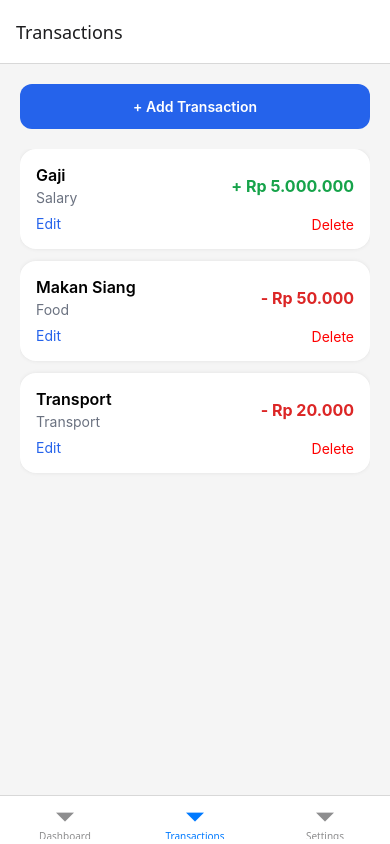
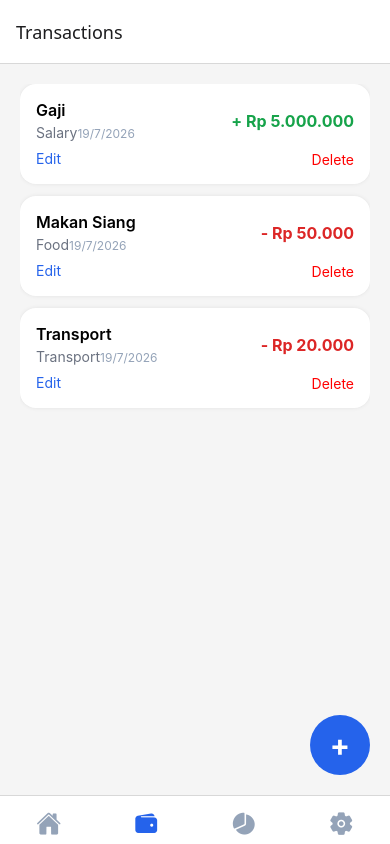
Before and after one commit to fafaalbari5/SmartDough, a React Native app: screen /Transactions in a window 390 px wide. Built offline with nearby package versions, Linux system fonts and the light colour scheme.

Commit message:
Add new statistics screen, enhance dashboard with page header, and update transaction item display

```diff
--- a/package.json
+++ b/package.json
@@ -9,6 +9,7 @@
     "web": "expo start --web"
   },
   "dependencies": {
+    "@expo/vector-icons": "^15.0.3",
     "@react-native-async-storage/async-storage": "2.2.0",
     "@react-native-community/datetimepicker": "8.4.4",
     "@react-native-picker/picker": "2.11.1",
@@ -19,10 +20,12 @@
     "expo-status-bar": "~3.0.9",
     "react": "19.1.0",
     "react-native": "0.81.5",
+    "react-native-chart-kit": "^7.0.2",
     "react-native-gesture-handler": "~2.28.0",
     "react-native-reanimated": "~4.1.1",
     "react-native-safe-area-context": "~5.6.0",
     "react-native-screens": "~4.16.0",
+    "react-native-svg": "^15.15.5",
     "zustand": "^5.0.14"
   },
   "devDependencies": {
--- a/src/components/BalanceCard.tsx
+++ b/src/components/BalanceCard.tsx
@@ -4,20 +4,22 @@ interface Props {
   balance: number;
 }
 
-export default function BalanceCard({ balance }: Props) {
+export default function BalanceCard({
+  balance,
+}: Props) {
   return (
     <View
       style={{
         backgroundColor: "#2563eb",
-        borderRadius: 20,
-        padding: 20,
-        marginTop: 30,
+        borderRadius: 24,
+        padding: 24,
+        marginTop: 25,
       }}
     >
       <Text
         style={{
-          color: "white",
-          fontSize: 16,
+          color: "#bfdbfe",
+          fontSize: 15,
         }}
       >
         Total Balance
@@ -26,9 +28,9 @@ export default function BalanceCard({ balance }: Props) {
       <Text
         style={{
           color: "white",
-          fontSize: 32,
+          fontSize: 34,
           fontWeight: "bold",
-          marginTop: 10,
+          marginTop: 8,
         }}
       >
         Rp {balance.toLocaleString("id-ID")}
--- /dev/null
+++ b/src/components/PageHeader.tsx
@@ -0,0 +1,39 @@
+import { View, Text } from "react-native";
+import { SafeAreaView } from "react-native-safe-area-context";
+
+interface Props {
+  title: string;
+  subtitle?: string;
+}
+
+export default function PageHeader({ title, subtitle }: Props) {
+  return (
+    <SafeAreaView edges={["top"]}>
+      <View
+        style={{
+          marginBottom: 20,
+        }}
+      >
+        <Text
+          style={{
+            fontSize: 28,
+            fontWeight: "700",
+          }}
+        >
+          {title}
+        </Text>
+
+        {subtitle && (
+          <Text
+            style={{
+              color: "#64748b",
+              marginTop: 4,
+            }}
+          >
+            {subtitle}
+          </Text>
+        )}
+      </View>
+    </SafeAreaView>
+  );
+}
--- a/src/components/TransactionItem.tsx
+++ b/src/components/TransactionItem.tsx
@@ -50,6 +50,15 @@ export default function TransactionItem({ transaction, onEdit }: Props) {
             }}
           >
             {transaction.category}
+            <Text
+              style={{
+                color: "#94a3b8",
+                fontSize: 12,
+                marginTop: 4,
+              }}
+            >
+              {new Date(transaction.createdAt).toLocaleDateString("id-ID")}
+            </Text>
           </Text>
         </View>
 
--- a/src/navigation/BottomTabs.tsx
+++ b/src/navigation/BottomTabs.tsx
@@ -1,8 +1,9 @@
 import { createBottomTabNavigator } from "@react-navigation/bottom-tabs";
+import { Ionicons } from "@expo/vector-icons";
 
 import DashboardScreen from "../screens/DashboardScreen";
-import TransactionsScreen from "../screens/TransactionsScreen";
 import TransactionStack from "./TransactionStack";
+import StatisticsScreen from "../screens/StatisticsScreen";
 import SettingsScreen from "../screens/SettingsScreen";
 
 const Tab = createBottomTabNavigator();
@@ -10,13 +11,46 @@ const Tab = createBottomTabNavigator();
 export default function BottomTabs() {
   return (
     <Tab.Navigator
-      screenOptions={{
+      screenOptions={({ route }) => ({
         headerShown: false,
-      }}
+
+        tabBarActiveTintColor: "#2563eb",
+        tabBarInactiveTintColor: "#94a3b8",
+
+        tabBarStyle: {
+          paddingTop: 8,
+          paddingBottom: 8,
+        },
+
+        tabBarIcon: ({ color, size }) => {
+          let iconName: keyof typeof Ionicons.glyphMap;
+
+          switch (route.name) {
+            case "Dashboard":
+              iconName = "home";
+              break;
+
+            case "Transactions":
+              iconName = "wallet";
+              break;
+
+            case "Statistics":
+              iconName = "pie-chart";
+              break;
+
+            default:
+              iconName = "settings";
+          }
+
+          return <Ionicons name={iconName} size={size} color={color} />;
+        },
+      })}
     >
-      <Tab.Screen name="Dashboard" component={DashboardScreen} />
+      <Tab.Screen name="Dashboard" component={DashboardScreen} options={{headerShown: false}}/>
 
-      <Tab.Screen name="Transactions" component={TransactionStack} />
+      <Tab.Screen name="Transactions" component={TransactionStack} options={{headerShown: false}}/>
+
+      <Tab.Screen name="Statistics" component={StatisticsScreen} />
 
       <Tab.Screen name="Settings" component={SettingsScreen} />
     </Tab.Navigator>
--- a/src/screens/AddTransactionScreen.tsx
+++ b/src/screens/AddTransactionScreen.tsx
@@ -186,6 +186,8 @@ export default function AddTransactionScreen() {
         <DateTimePicker
           value={date}
           mode="date"
+          minimumDate={new Date("2000-01-01")}
+          maximumDate={new Date()}
           onChange={(event, selectedDate) => {
             setShowDatePicker(false);
 
--- a/src/screens/DashboardScreen.tsx
+++ b/src/screens/DashboardScreen.tsx
@@ -1,10 +1,11 @@
-import { View, Text, FlatList } from "react-native";
+import { View, Text, FlatList, ScrollView } from "react-native";
 
 import BalanceCard from "../components/BalanceCard";
 
 import { useTransactionStore } from "../store/transactionStore";
 
 import TransactionItem from "../components/TransactionItem";
+import PageHeader from "../components/PageHeader";
 
 export default function DashboardScreen() {
   const balance = useTransactionStore((state) => state.getBalance());
@@ -13,20 +14,17 @@ export default function DashboardScreen() {
   const transactions = useTransactionStore((state) => state.transactions);
 
   return (
-    <View
+    <ScrollView
       style={{
         flex: 1,
+        backgroundColor: "#f8fafc",
+      }}
+      contentContainerStyle={{
         padding: 20,
+        paddingBottom: 20,
       }}
     >
-      <Text
-        style={{
-          fontSize: 28,
-          fontWeight: "bold",
-        }}
-      >
-        SmartDough
-      </Text>
+      <PageHeader title="SmartDough" subtitle="Personal Finance Tracker" />
 
       <BalanceCard balance={balance} />
 
@@ -87,9 +85,23 @@ export default function DashboardScreen() {
       >
         Recent Transactions
       </Text>
-      {transactions.slice(0, 3).map((transaction) => (
-        <TransactionItem key={transaction.id} transaction={transaction} />
-      ))}
-    </View>
+      {transactions.length === 0 ? (
+        <Text
+          style={{
+            color: "#64748b",
+            textAlign: "center",
+            marginTop: 20,
+          }}
+        >
+          No transactions yet
+        </Text>
+      ) : (
+        transactions
+          .slice(0, 3)
+          .map((transaction) => (
+            <TransactionItem key={transaction.id} transaction={transaction} />
+          ))
+      )}
+    </ScrollView>
   );
 }
--- /dev/null
+++ b/src/screens/StatisticsScreen.tsx
@@ -0,0 +1,275 @@
+import { View, Text, Dimensions, ScrollView } from "react-native";
+import { useTransactionStore } from "../store/transactionStore";
+import { PieChart } from "react-native-chart-kit";
+import PageHeader from "../components/PageHeader";
+
+export default function StatisticsScreen() {
+  const screenWidth = Dimensions.get("window").width;
+  const transactions = useTransactionStore((state) => state.transactions);
+  const income = useTransactionStore((state) => state.getTotalIncome());
+  const expense = useTransactionStore((state) => state.getTotalExpense());
+  const balance = useTransactionStore((state) => state.getBalance());
+  const currentMonth = new Date().getMonth();
+
+  const monthlyExpense = transactions
+    .filter((transaction) => {
+      const date = new Date(transaction.createdAt);
+
+      return transaction.type === "expense" && date.getMonth() === currentMonth;
+    })
+    .reduce((total, item) => total + item.amount, 0);
+
+  const expenseByCategory = transactions
+    .filter((item) => item.type === "expense")
+    .reduce(
+      (acc, transaction) => {
+        acc[transaction.category] =
+          (acc[transaction.category] || 0) + transaction.amount;
+
+        return acc;
+      },
+      {} as Record<string, number>,
+    );
+
+  const sortedCategories = Object.entries(expenseByCategory).sort(
+    (a, b) => b[1] - a[1],
+  );
+  const totalTransactions = transactions.length;
+
+  const highestExpense = transactions
+    .filter((t) => t.type === "expense")
+    .sort((a, b) => b.amount - a.amount)[0];
+
+  const topCategory = Object.entries(expenseByCategory).sort(
+    (a, b) => b[1] - a[1],
+  )[0];
+
+  const pieData = Object.entries(expenseByCategory).map(
+    ([category, amount], index) => ({
+      name: category,
+      amount,
+      color: ["#ef4444", "#f97316", "#eab308", "#22c55e", "#3b82f6", "#8b5cf6"][
+        index % 6
+      ],
+
+      legendFontColor: "#333",
+      legendFontSize: 14,
+    }),
+  );
+
+  return (
+    <ScrollView
+      style={{
+        flex: 1,
+        backgroundColor: "#f8fafc",
+      }}
+      contentContainerStyle={{
+        padding: 20,
+        paddingBottom: 20,
+      }}
+    >
+      <PageHeader title="Statistics" />
+      <View
+        style={{
+          backgroundColor: "white",
+          padding: 16,
+          borderRadius: 16,
+          marginBottom: 20,
+        }}
+      >
+        <Text
+          style={{
+            color: "#64748b",
+          }}
+        >
+          This Month Expense
+        </Text>
+
+        <Text
+          style={{
+            fontSize: 24,
+            fontWeight: "700",
+            marginTop: 6,
+          }}
+        >
+          Rp {monthlyExpense.toLocaleString("id-ID")}
+        </Text>
+      </View>
+
+      <View
+        style={{
+          flexDirection: "row",
+          gap: 10,
+          marginBottom: 20,
+        }}
+      >
+        <View
+          style={{
+            flex: 1,
+            backgroundColor: "white",
+            padding: 16,
+            borderRadius: 16,
+          }}
+        >
+          <Text
+            style={{
+              color: "#64748b",
+              fontSize: 12,
+            }}
+          >
+            Top Category
+          </Text>
+
+          <Text
+            style={{
+              fontSize: 18,
+              fontWeight: "700",
+              marginTop: 6,
+            }}
+          >
+            {topCategory ? topCategory[0] : "-"}
+          </Text>
+        </View>
+
+        <View
+          style={{
+            flex: 1,
+            backgroundColor: "white",
+            padding: 16,
+            borderRadius: 16,
+          }}
+        >
+          <Text
+            style={{
+              color: "#64748b",
+              fontSize: 12,
+            }}
+          >
+            Highest Expense
+          </Text>
+
+          <Text
+            style={{
+              fontSize: 18,
+              fontWeight: "700",
+              marginTop: 6,
+            }}
+          >
+            {highestExpense
+              ? `Rp ${highestExpense.amount.toLocaleString("id-ID")}`
+              : "-"}
+          </Text>
+        </View>
+      </View>
+      <View
+        style={{
+          backgroundColor: "white",
+          padding: 16,
+          borderRadius: 16,
+          marginBottom: 20,
+        }}
+      >
+        <Text
+          style={{
+            color: "#64748b",
+            fontSize: 12,
+          }}
+        >
+          Total Transactions
+        </Text>
+
+        <Text
+          style={{
+            fontSize: 24,
+            fontWeight: "700",
+            marginTop: 6,
+          }}
+        >
+          {totalTransactions}
+        </Text>
+      </View>
+      <Text
+        style={{
+          fontSize: 18,
+          fontWeight: "700",
+          marginBottom: 10,
+        }}
+      >
+        Expense Distribution
+      </Text>
+      <View
+        style={{
+          backgroundColor: "white",
+          borderRadius: 20,
+          paddingVertical: 20,
+          marginBottom: 20,
+        }}
+      >
+        {pieData.length === 0 ? (
+          <Text
+            style={{
+              textAlign: "center",
+              color: "#64748b",
+              paddingVertical: 30,
+            }}
+          >
+            No expense data available
+          </Text>
+        ) : (
+          <PieChart
+            data={pieData}
+            width={screenWidth - 40}
+            height={150}
+            accessor="amount"
+            backgroundColor="transparent"
+            paddingLeft="0"
+            chartConfig={{
+              color: (opacity = 1) => `rgba(0,0,0,${opacity})`,
+            }}
+          />
+        )}
+      </View>
+      <Text
+        style={{
+          fontSize: 18,
+          fontWeight: "700",
+          marginBottom: 10,
+        }}
+      >
+        Expense by Category
+      </Text>
+
+      {sortedCategories.map(([category, amount]) => (
+        <View
+          style={{
+            backgroundColor: "white",
+            padding: 16,
+            borderRadius: 16,
+            marginBottom: 10,
+
+            flexDirection: "row",
+            justifyContent: "space-between",
+            alignItems: "center",
+          }}
+        >
+          <Text
+            style={{
+              fontWeight: "600",
+            }}
+          >
+            {category}
+          </Text>
+
+          <Text
+            style={{
+              color: "#dc2626",
+              fontWeight: "700",
+            }}
+          >
+            Rp {amount.toLocaleString("id-ID")}
+          </Text>
+        </View>
+      ))}
+    </ScrollView>
+  );
+}
--- a/src/screens/TransactionsScreen.tsx
+++ b/src/screens/TransactionsScreen.tsx
@@ -17,26 +17,6 @@ export default function TransactionsScreen() {
         backgroundColor: "#f5f5f5",
       }}
     >
-      <Pressable
-        onPress={() => navigation.navigate("AddTransaction")}
-        style={{
-          backgroundColor: "#2563eb",
-          padding: 14,
-          borderRadius: 12,
-          marginBottom: 20,
-        }}
-      >
-        <Text
-          style={{
-            color: "white",
-            textAlign: "center",
-            fontWeight: "600",
-          }}
-        >
-          + Add Transaction
-        </Text>
-      </Pressable>
-
       <FlatList
         data={transactions}
         keyExtractor={(item) => item.id}
@@ -67,6 +47,37 @@ export default function TransactionsScreen() {
           </View>
         }
       />
+      <Pressable
+        onPress={() => navigation.navigate("AddTransaction")}
+        style={{
+          position: "absolute",
+
+          right: 20,
+          bottom: 20,
+
+          width: 60,
+          height: 60,
+
+          borderRadius: 30,
+
+          backgroundColor: "#2563eb",
+
+          justifyContent: "center",
+          alignItems: "center",
+
+          elevation: 5,
+        }}
+      >
+        <Text
+          style={{
+            color: "white",
+            fontSize: 30,
+            fontWeight: "bold",
+          }}
+        >
+          +
+        </Text>
+      </Pressable>
     </View>
   );
 }
```
Also changed, not shown: 1 other file (tests, documents, lock files or other folders).
